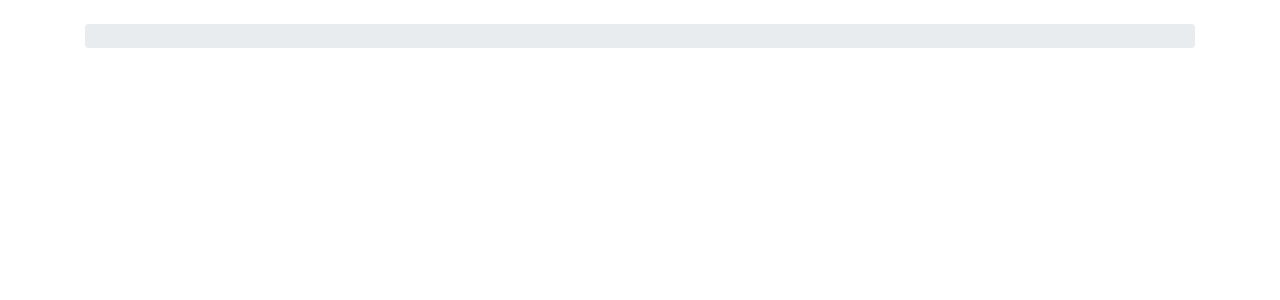
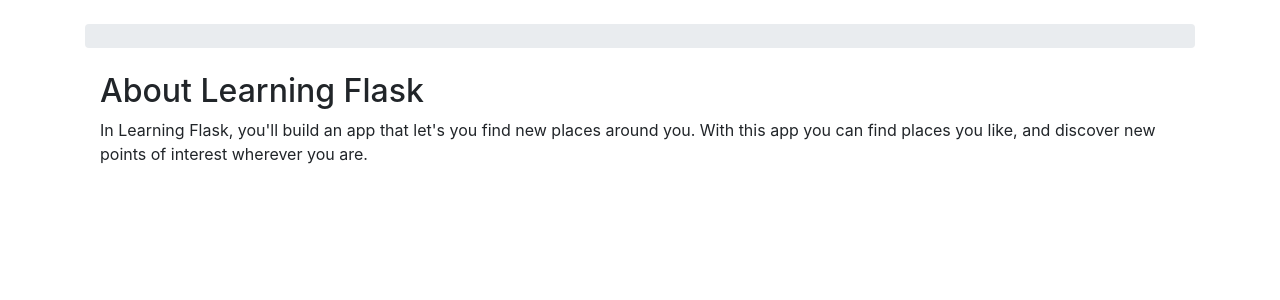
Before and after one commit to Raywire/stackoverflow-lite, a Flask app: page /about in a window 1280 px wide. Shown: the part 56-356 px from the top of the page. Run offline with Flask 2, Linux system fonts and the light colour scheme; some libraries are stand-ins or nearby versions.

Commit message:
About Page

```diff
--- a/templates/about.html
+++ b/templates/about.html
@@ -1,2 +1,13 @@
 {% extends "layout.html" %}
 {% block title %}About Stack Overflow Lite{% endblock %}
+
+{% block content %}
+  <main class="about-section">
+    <div class="container">
+
+    <h2>About Learning Flask</h2>
+    <p>In Learning Flask, you'll build an app that let's you find new places around you. With this app you can find places you like, and discover new points of interest wherever you are.</p>
+
+    </div>
+  </main>
+{% endblock %}
```
